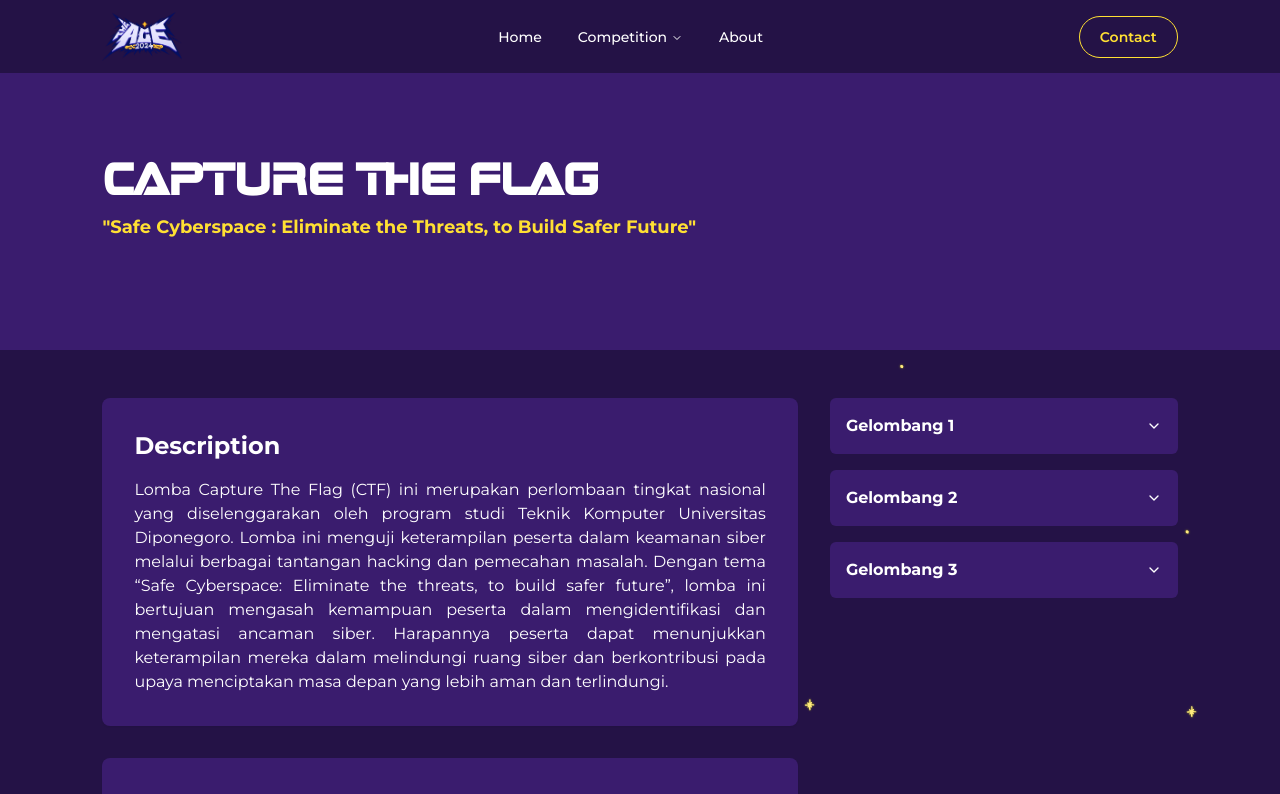
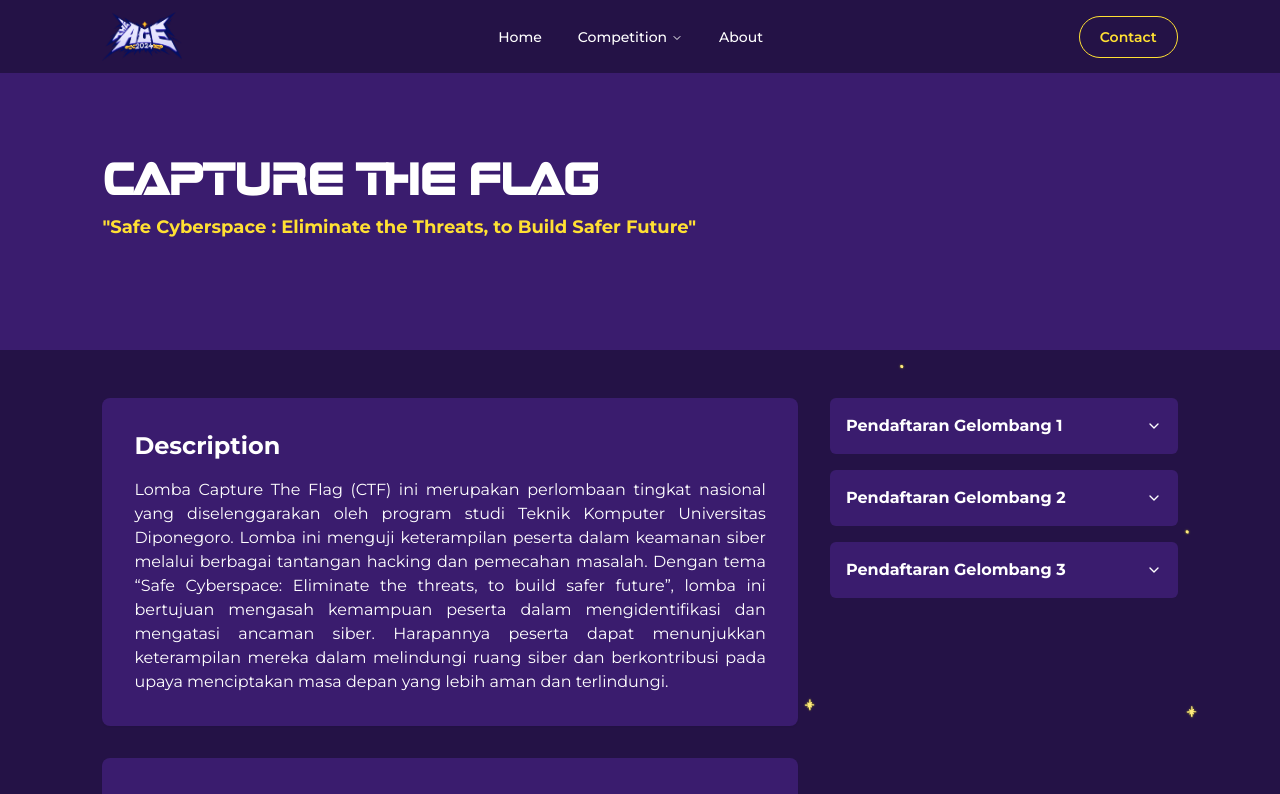
Before and after one commit to Brilliahib/theace-2024, a Next.js app: page /lomba/capture-the-flag in a window 1280 px wide. Shown: the top 794 px of the page. Built offline with nearby package versions, Linux system fonts and the light colour scheme.

Commit message:
fix: change accordion gelombang pendaftaran on detail lomba

```diff
--- a/app/lomba/[slug]/page.jsx
+++ b/app/lomba/[slug]/page.jsx
@@ -115,7 +115,7 @@ const LombaDetail = () => {
             <Accordion type="single" collapsible className="w-full space-y-4">
               <AccordionItem value="item-1" className="border-0">
                 <AccordionTrigger className="p-4 rounded-md bg-secondary text-white font-bold">
-                  Gelombang 1
+                  Pendaftaran Gelombang 1
                 </AccordionTrigger>
                 <AccordionContent className="p-4 rounded-md bg-secondary mt-4">
                   <div className="space-y-8">
@@ -130,7 +130,8 @@ const LombaDetail = () => {
                     <div className="flex justify-center">
                       <Countdown targetDate={lomba.targetDate} />
                     </div>
-                    <div className="text-center">
+                    <div className="text-center space-y-2">
+                      <p className="font-semibold">Pendaftaran sampai</p>
                       <p className="font-semibold">
                         {formatDateToWIB(lomba.targetDate)}
                       </p>
@@ -155,7 +156,7 @@ const LombaDetail = () => {
               </AccordionItem>
               <AccordionItem value="item-2" className="border-0">
                 <AccordionTrigger className="p-4 rounded-md bg-secondary text-white font-bold">
-                  Gelombang 2
+                  Pendaftaran Gelombang 2
                 </AccordionTrigger>
                 <AccordionContent className="p-4 rounded-md bg-secondary mt-4">
                   <div className="space-y-4">
@@ -169,7 +170,7 @@ const LombaDetail = () => {
               </AccordionItem>
               <AccordionItem value="item-3" className="border-0">
                 <AccordionTrigger className="p-4 rounded-md bg-secondary text-white font-bold">
-                  Gelombang 3
+                  Pendaftaran Gelombang 3
                 </AccordionTrigger>
                 <AccordionContent className="p-4 rounded-md bg-secondary mt-4">
                   <div className="space-y-4">
```
